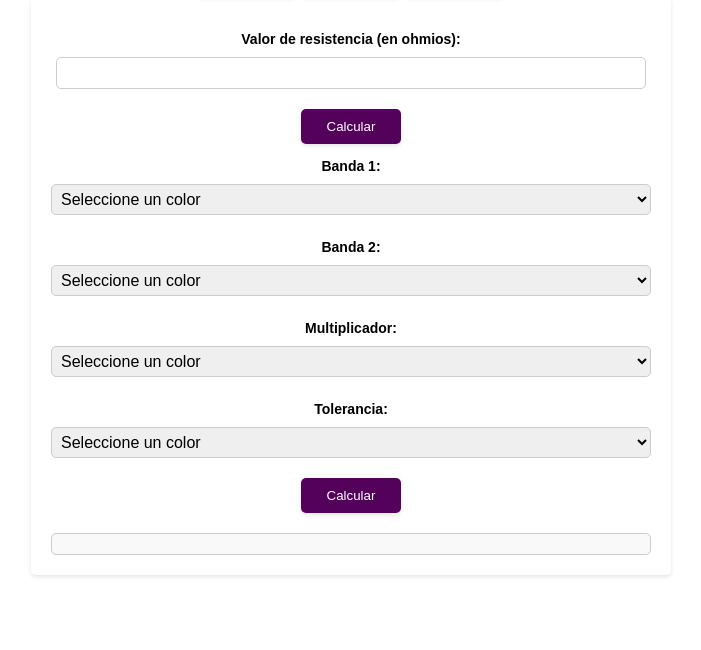
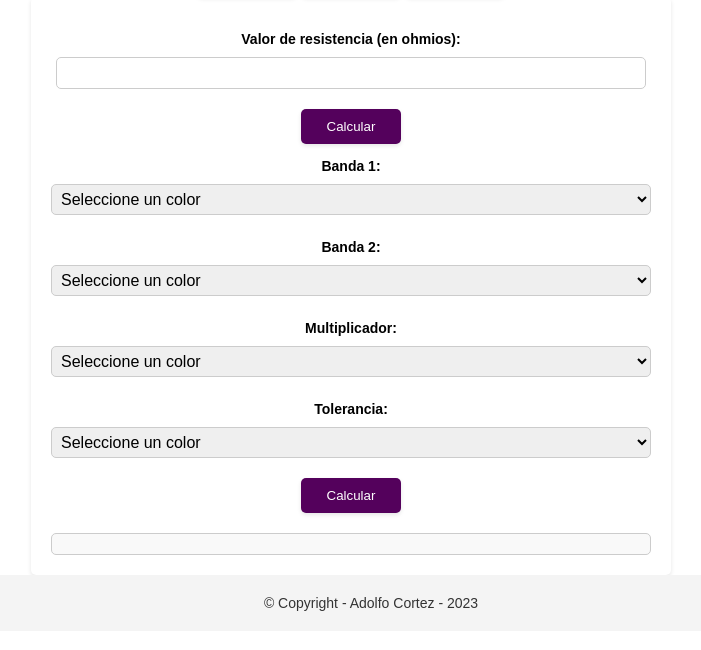
Before and after one commit to AdoDeveloper/Calculadora_De_Resistencias, a plain HTML site: page index.html in a window 1280 px wide. Shown: the part 116-766 px from the top of the page, without its empty margins (289-990 px from the left). Drawn offline with Linux system fonts and the light colour scheme.

Commit message:
cambios en el html

```diff
--- a/index.html
+++ b/index.html
@@ -276,6 +276,9 @@
         <!-- Aquí se mostrarán los resultados -->
     </div>
 </div>
+<footer>
+    <p>&copy; Copyright - Adolfo Cortez - 2023</p>
+</footer>
     <script src="script.js"></script>
 </body>
 </html>
--- a/styles.css
+++ b/styles.css
@@ -187,3 +187,17 @@ button[onclick^="calcular"]:hover {
   #ppm-amarillo { background-color: #FFFF00; }
   #ppm-azul { background-color: #0000FF; color: #fff; }
   #ppm-violeta { background-color: #EE82EE; }
+
+  footer {
+    text-align: center;
+    background-color: #f4f4f4;
+    bottom: 0;
+    padding: 20px;
+    width: 100%;
+  }
+
+  footer p {
+    margin: 0;
+    font-size: 14px;
+    color: #333;
+  }
```
